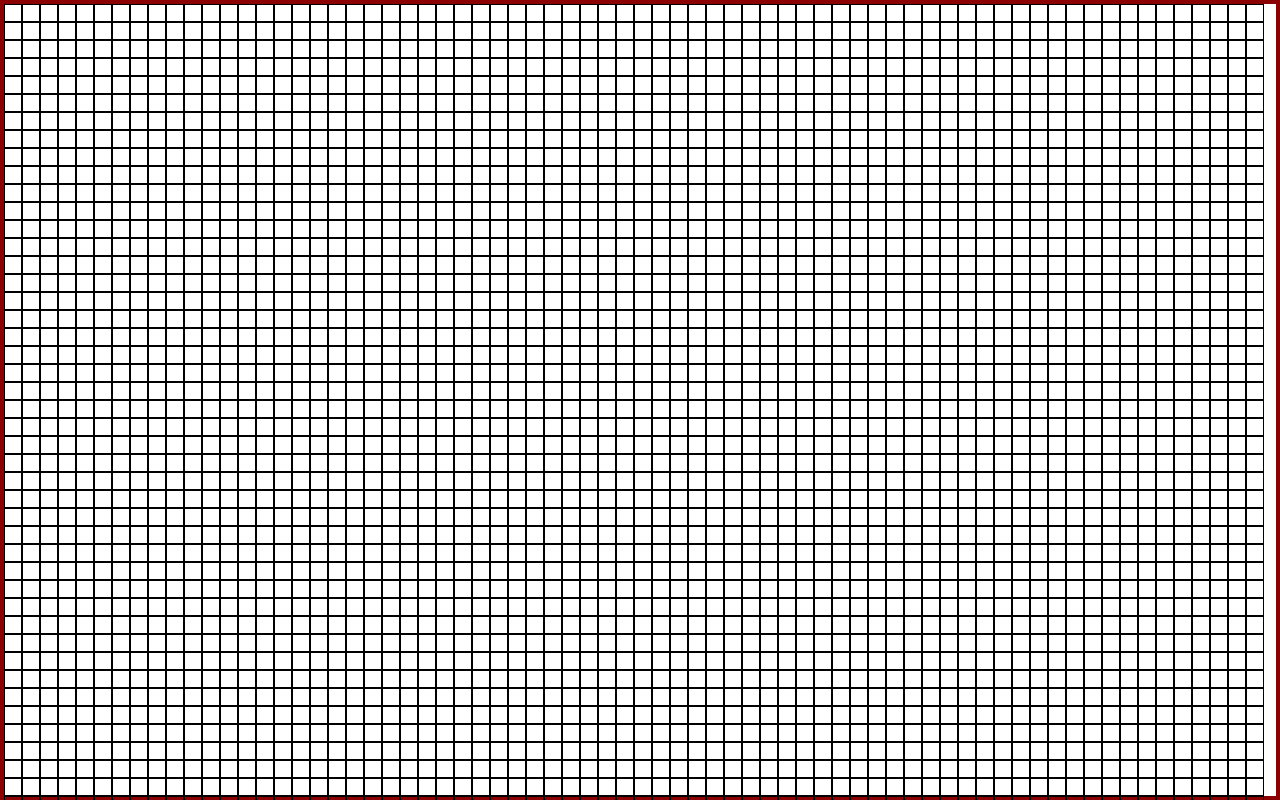
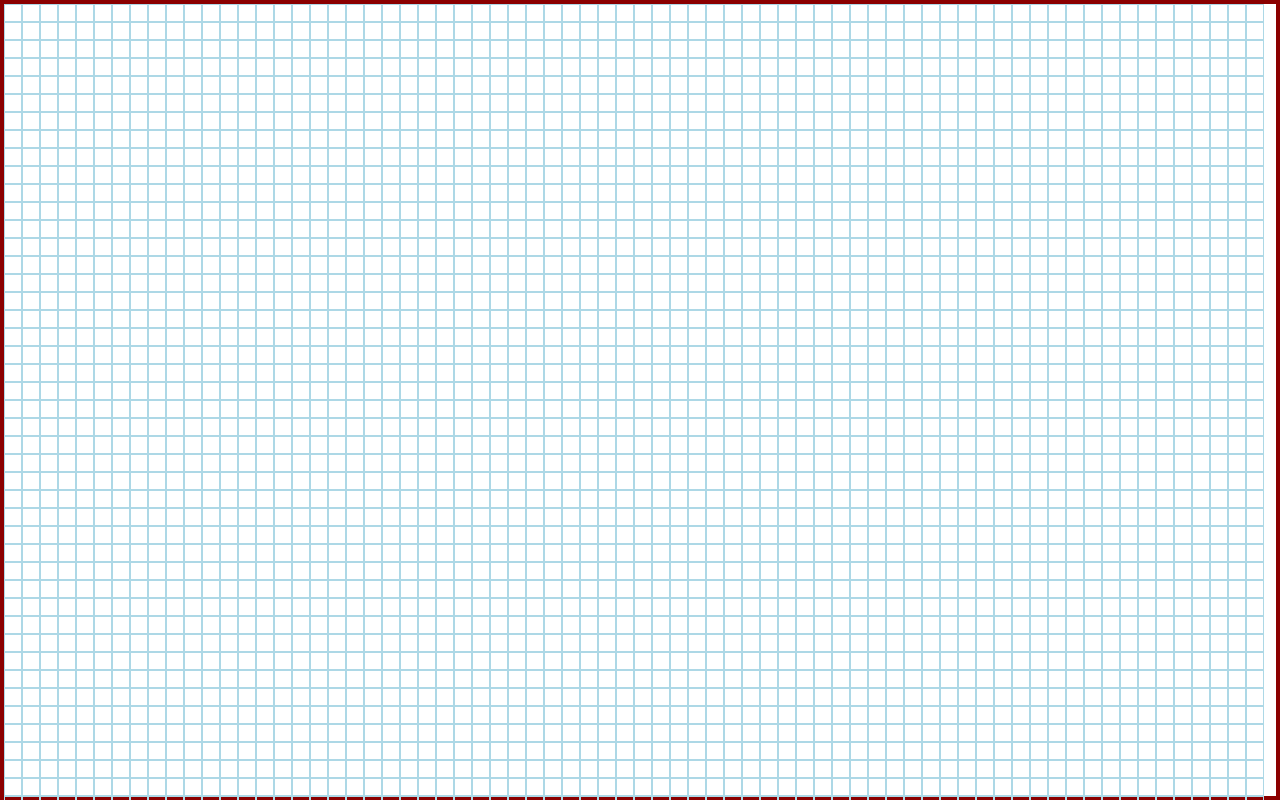
Before and after one commit to elvismourab/project-etch-a-sketch, a plain HTML site: page index.html in a window 1280 px wide. Drawn offline with Linux system fonts and the light colour scheme.

Commit message:
Update .square color and div's function
- (style) Change div's color from black to lightblue.
- (js) Delete comments and change iterator function.

```diff
--- a/script.js
+++ b/script.js
@@ -4,24 +4,12 @@ const container = document.createElement("div");
 container.setAttribute("class", "container");
 body.appendChild(container);
 
-/* const square = document.createElement("div");
-square.setAttribute("class", "square");
-container.appendChild(square);
+//Create square div's inside container div
+let windowHeight = Math.floor(window.innerHeight / 16);
+let windowWidth = Math.floor(window.innerWidth / 16);
 
-for (let i = 0; i <= 4276; i++) {
-    const square = document.createElement("div");
-    square.setAttribute("class", "square");
-    container.appendChild(square);
-} */
-
-const childHeight = 16;
-const childWidth = 16;
-
-let numChildHeight = Math.floor(container.offsetHeight / childHeight); console.log(numChildHeight);
-let numChildWidth = Math.floor(container.offsetWidth / childWidth); console.log(numChildWidth);
-
-for (let i = 0; i <= numChildHeight; i++) {
-    for (let j = 0; j <= numChildWidth; j++) {
+for (let i = 0; i <= windowHeight; i++) {
+    for (let j = 0; j <= windowWidth; j++) {
         const square = document.createElement("div");
         square.setAttribute("class", "square");
         container.appendChild(square);
--- a/style.css
+++ b/style.css
@@ -17,5 +17,5 @@ body {
 .square {
     height: 16px;
     width: 16px;
-    border: 1px solid black;
+    border: 1px solid lightblue;
 }
```
